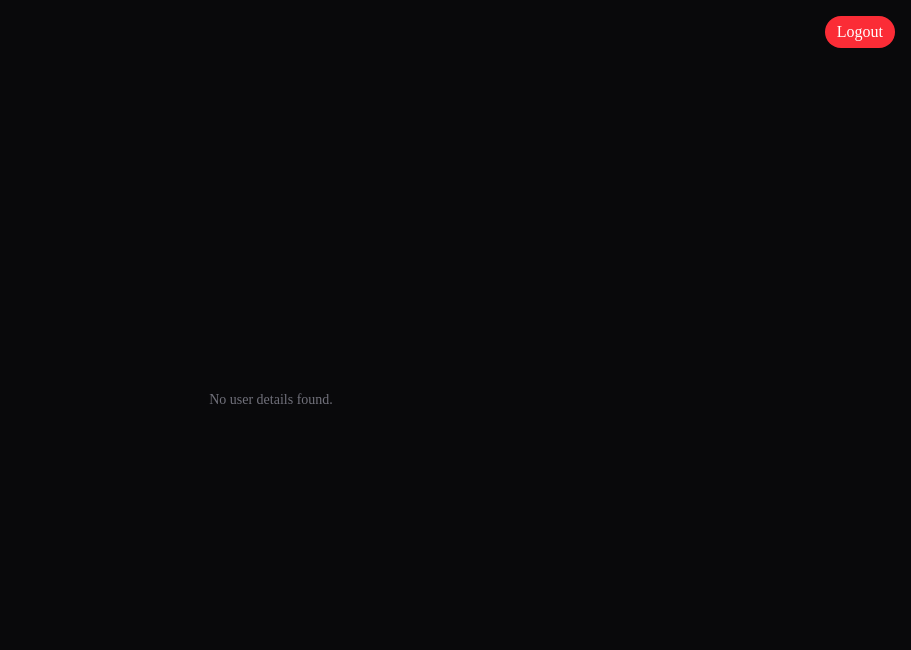
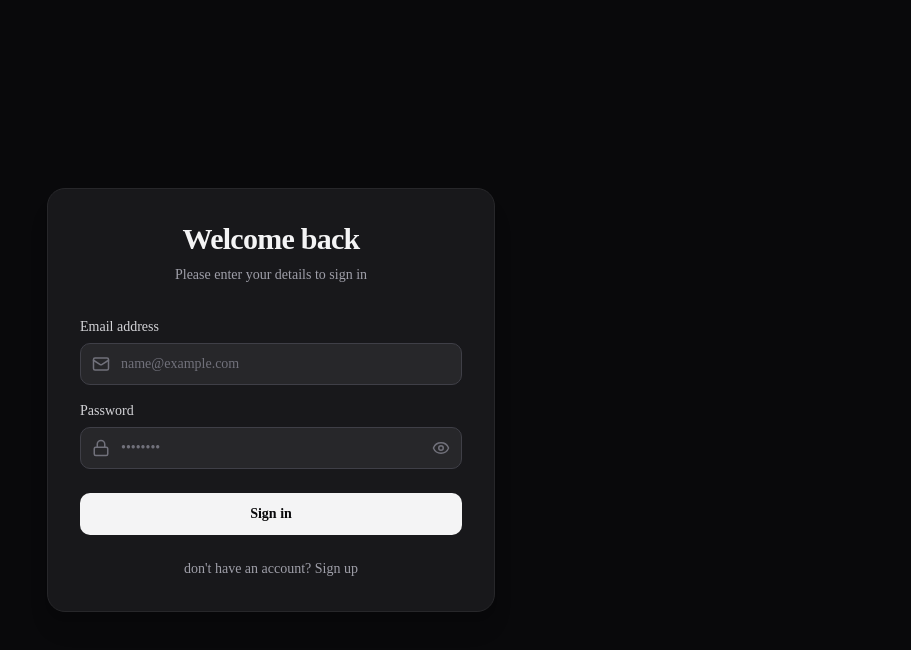
Before and after one commit to bitun123/authentication, a Next.js app: page / in a window 1280 px wide. Shown: the top 650 px of the page, without its empty margins (369-1280 px from the left). Built offline with nearby package versions, Linux system fonts and the light colour scheme; no server answers; sample sign-in values are in the browser's storage.

Commit message:
refactor(auth): integrate ProtectedComponent in DashboardPage and update layout structure

```diff
--- a/src/app/dashboard/page.tsx
+++ b/src/app/dashboard/page.tsx
@@ -1,5 +1,6 @@
 "use client";
 import Card from "@/components/Card";
+import ProtectedComponent from "@/components/ProtectedComponent";
 import { Toaster } from "@/components/ui/sonner";
 import { useAuthHooks } from "@/features/auth/hooks/useHooks";
 import { useUserAuthStore } from "@/features/auth/state/userAuthStore";
@@ -7,8 +8,7 @@ import { useRouter } from "next/navigation";
 import { useEffect } from "react";
 
 function DashboardPage() {
-  const { userDetails, fetchUserDetails, loading } =
-    useAuthHooks();
+  const { userDetails, fetchUserDetails, loading } = useAuthHooks();
   const { clearUser } = useUserAuthStore();
   const router = useRouter();
   const logout = () => {
@@ -18,16 +18,16 @@ function DashboardPage() {
   };
 
   useEffect(() => {
-    const accessToken = localStorage.getItem("accessToken")
+    const accessToken = localStorage.getItem("accessToken");
     if (!accessToken) {
-      router.push("/login")
+      router.push("/login");
     } else {
-      fetchUserDetails(accessToken)
+      fetchUserDetails(accessToken);
     }
-
   }, []);
 
   return (
+    <ProtectedComponent>
       <div className="min-h-screen bg-zinc-950 flex items-center justify-center p-4">
         {loading ? (
           <p className="text-zinc-400 animate-pulse">loading...</p>
@@ -45,6 +45,7 @@ function DashboardPage() {
           Logout
         </button>
       </div>
+    </ProtectedComponent>
   );
 }
 
--- a/src/app/layout.tsx
+++ b/src/app/layout.tsx
@@ -2,6 +2,7 @@ import type { Metadata } from "next";
 import { Geist, Geist_Mono } from "next/font/google";
 import "./globals.css";
 import { Toaster } from "@/components/ui/sonner";
+import ProtectedComponent from "@/components/ProtectedComponent";
 
 const geistSans = Geist({
   variable: "--font-geist-sans",
@@ -29,7 +30,7 @@ export default function RootLayout({
       className={`${geistSans.variable} ${geistMono.variable} h-full antialiased`}
     >
       <body className="min-h-full flex flex-col">
-        {children}
+       {children}
         <Toaster />
       </body>
     </html>
--- a/src/app/page.tsx
+++ b/src/app/page.tsx
@@ -1,12 +1,13 @@
 "use client";
-import ProtectedComponent from "@/components/ProtectedComponent";
-import DashboardPage from "./dashboard/page";
+import LoginPage from "./login/page";
 
 function page() {
   return (
-    <ProtectedComponent>
-      <DashboardPage />
-    </ProtectedComponent>
+
+<div>
+  <LoginPage/>
+</div>
+
   );
 }
 
```
Lines whose indentation alone changed are shown as unchanged.
